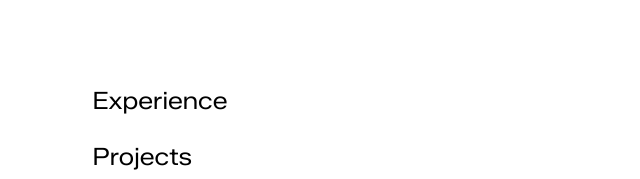
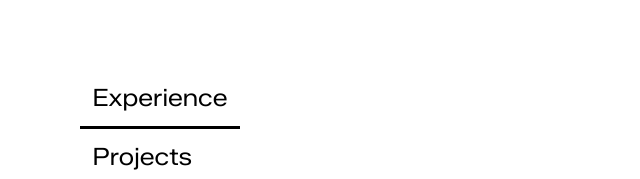
Before and after one commit to OGD311/uk.co.ogoodwinday_nextjs, a Next.js app: page / in a window 1280 px wide. Shown: the part 422-601 px from the top of the page, without its empty margins (0-640 px from the left). Built offline with nearby package versions, Linux system fonts and the light colour scheme.

Commit message:
Added better styling for selected section.

```diff
--- a/src/components/SectionsBar.tsx
+++ b/src/components/SectionsBar.tsx
@@ -7,7 +7,7 @@ export default function SectionsBar({ sections, activeSection } : { sections: st
         <div className="flex flex-col">
             {sections.map((section, i) => (
                 <Link key={i} href={`#${section.toLowerCase()}`}>
-                    <p className={`p-3 text-2xl ${activeSection == i ? '' : ''}`}>{toTitlecase(section)}</p>
+                    <p className={`p-3 text-2xl border-b-3 ${activeSection == i ? '' : 'border-transparent'}`}>{toTitlecase(section)}</p>
                 </Link>
             ))}
         </div>
```
